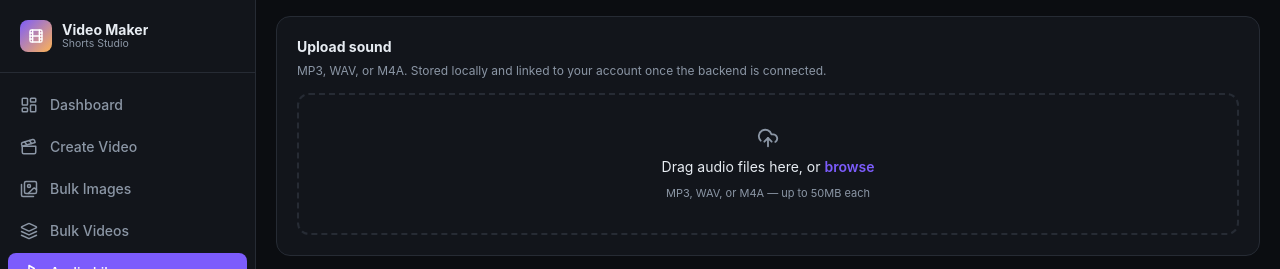
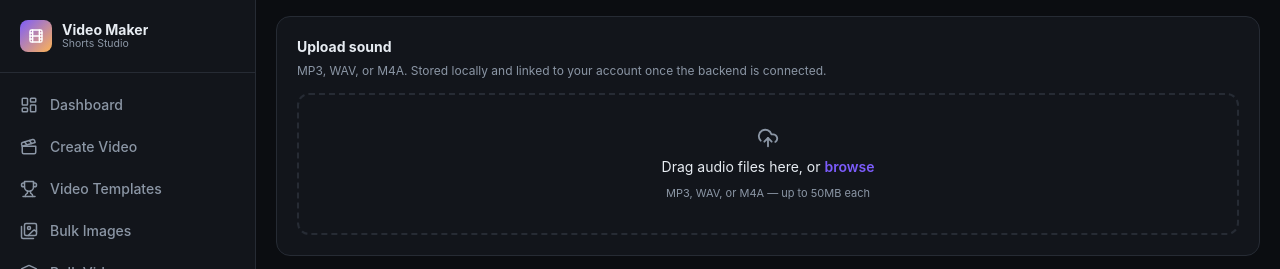
Before and after one commit to gauravprajapat-23/bulk-video-generation, a Next.js app: page /audio in a window 1280 px wide. Shown: the top 269 px of the page. Built offline with nearby package versions, Linux system fonts and the light colour scheme; no server answers.

Commit message:
QUIZ-001: expose premium video templates in sidebar for guest creators

```diff
--- a/src/components/layout/Sidebar.tsx
+++ b/src/components/layout/Sidebar.tsx
@@ -16,6 +16,7 @@ import {
   CalendarClock,
   Film,
   Bot,
+  Trophy,
   Server,
   ServerCrash,
   PanelLeftClose,
@@ -26,6 +27,7 @@ import { useAppStore } from "@/store/useAppStore";
 const NAV_ITEMS = [
   { href: "/dashboard", label: "Dashboard", icon: LayoutDashboard },
   { href: "/create", label: "Create Video", icon: Clapperboard },
+  { href: "/templates", label: "Video Templates", icon: Trophy },
   { href: "/images", label: "Bulk Images", icon: Images },
   { href: "/bulk", label: "Bulk Videos", icon: Layers },
   { href: "/audio", label: "Audio Library", icon: Music2 },
```
